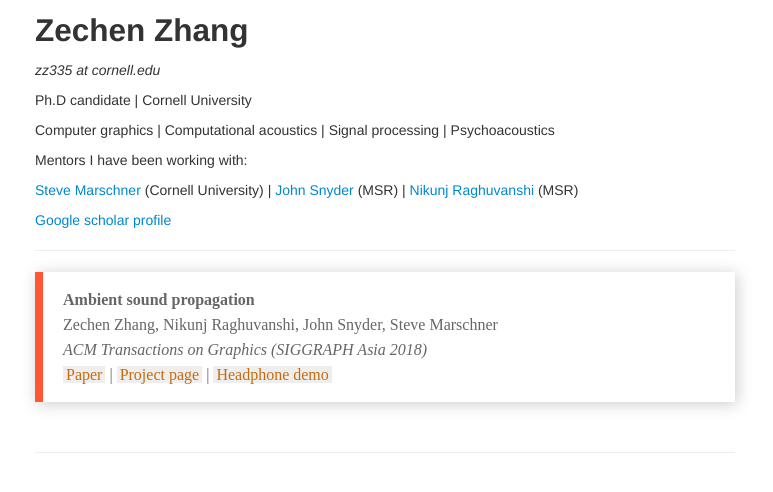
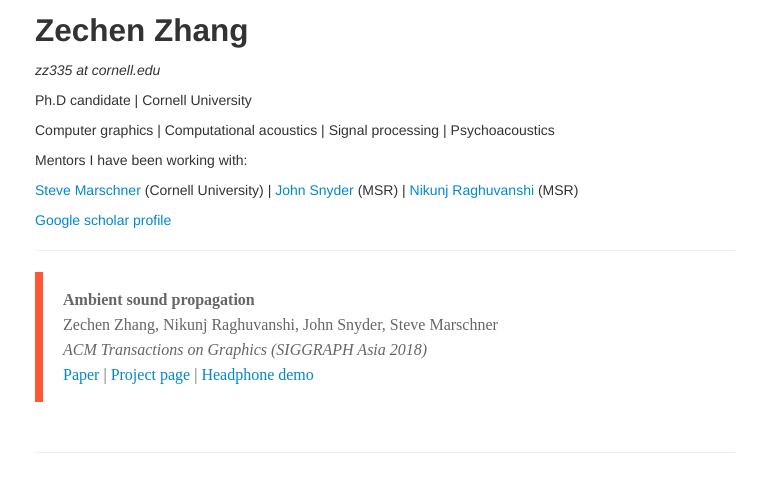
Before and after one commit to ZechenZ/zechenz.github.com, a Jekyll site: the page built from index.md, in a window 1280 px wide. Shown: the top 492 px of the page, without its empty margins (255-1028 px from the left). Built offline with Jekyll 4.4.1, drawn with Linux system fonts in a browser that asks for light colours; our own code applies the rules of GitHub Pages for plain Markdown files.

Commit message:
edit blockquote style

```diff
--- a/assets/themes/twitter/css/kbroman.css
+++ b/assets/themes/twitter/css/kbroman.css
@@ -9,31 +9,6 @@
 a code {
   color: #08c;
 }
-
-blockquote{
-  display:block;
-  background: #fff;
-  padding: 15px 20px 15px 45px;
-  margin: 0 0 20px;
-  position: relative;
-
-  /*Font*/
-  font-family: Georgia, serif;
-  font-size: 16px;
-  line-height: 1.2;
-  color: #666;
-  text-align: justify;
-
-  /*Borders - (Optional)*/
-  border-left: 15px solid #c76c0c;
-  border-right: 2px solid #c76c0c;
-
-  /*Box Shadow - (Optional)*/
-  -moz-box-shadow: 2px 2px 15px #ccc;
-  -webkit-box-shadow: 2px 2px 15px #ccc;
-  box-shadow: 2px 2px 15px #ccc;
-}
-
 blockquote{
   display:block;
   background: #fff;
@@ -54,18 +29,6 @@
 
 }
 
-blockquote a{
-  text-decoration: none;
-  background: #eee;
-  cursor: pointer;
-  padding: 0 3px;
-  color: #c76c0c;
-}
-
-blockquote a:hover{
- color: #666;
-}
-
 blockquote em{
   font-style: italic;
 }
```
